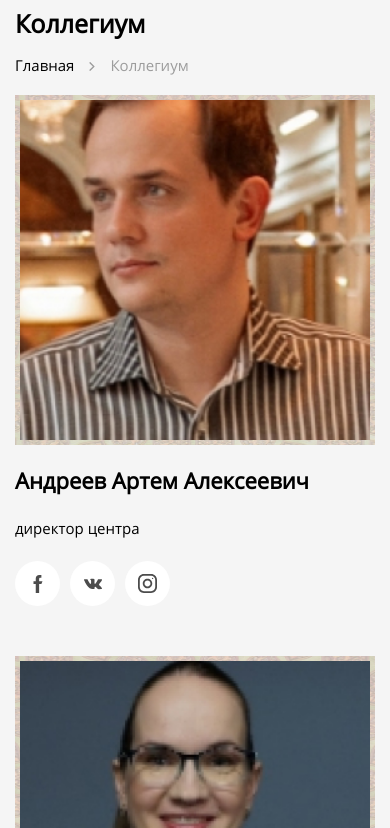
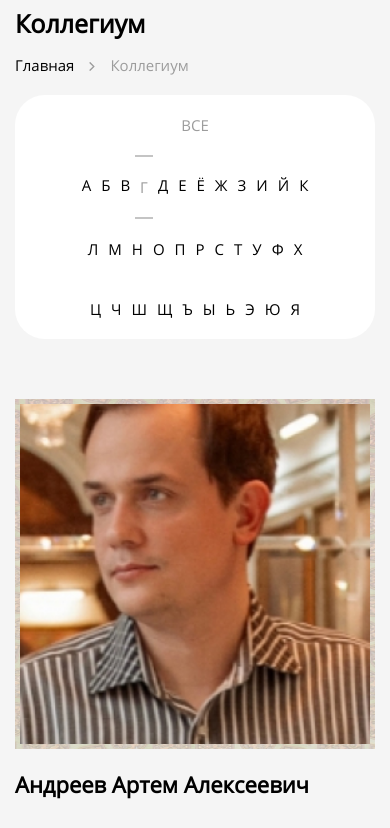
Before and after one commit to Fenris-v/collegium, a plain HTML site: page staff.html in a window 390 px wide. Shown: the part 272-1100 px from the top of the page. Drawn offline with Linux system fonts and the light colour scheme.

Commit message:
fix filter

```diff
--- a/css/responsive.sass
+++ b/css/responsive.sass
@@ -103,8 +103,27 @@
       @include transform(translate(0))
       padding-top: 10px
 
+  //.collegium__filter
+  //  display: none
+
   .collegium__filter
-    display: none
+    ul
+      flex-wrap: wrap
+    .collegium__filter__item
+      &:first-child
+        width: 100%
+        text-align: center
+
+        a
+          margin-right: 0
+
+@media only screen and (max-width: 900px)
+  .collegium__filter
+    ul
+      justify-content: center
+
+    .collegium__filter__item
+      margin: 0 1%
 
 @media only screen and (max-width: 767px)
   .wrapper
@@ -196,6 +215,11 @@
 
   .s_collegium_inner
     margin-bottom: 0
+
+  .collegium__filter
+
+    .collegium__filter__item
+      margin: 0 0.5%
 
 @media only screen and (max-width: 640px)
   .header__lang, .header__contacts
@@ -353,3 +377,8 @@
 
   .pagination .pagination__back, .pagination .pagination__next
     margin: 0
+
+  .collegium__filter
+
+    .collegium__filter__item
+      margin: 0
```
Also changed, not shown: css/style.css, 1 other file.
